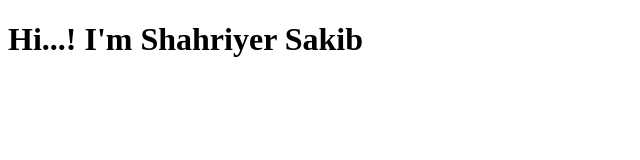
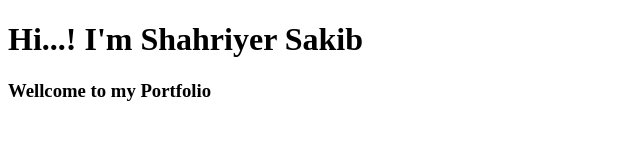
Before and after one commit to mohammadshahriyer/Portfolio, a plain HTML site: page index.html in a window 1280 px wide. Shown: the whole page, without its empty margins (0-640 px from the left). Drawn offline with Linux system fonts and the light colour scheme.

Commit message:
change in portfolio

```diff
--- a/index.html
+++ b/index.html
@@ -8,5 +8,8 @@
 </head>
 <body>
     <H1>Hi...! I'm Shahriyer Sakib</H1>
+    <div>
+        <H3>Wellcome to my Portfolio </H3>
+    </div>
 </body>
 </html>
```
